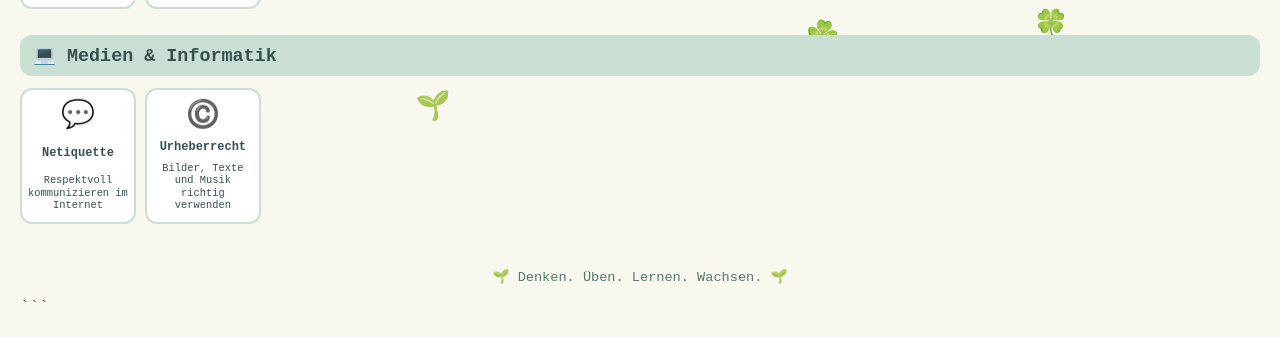
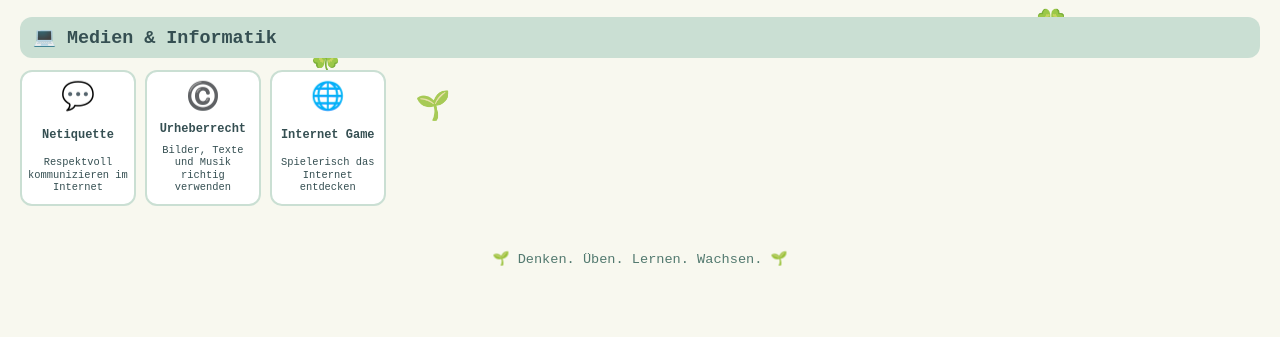
Before and after one commit to robinpezzoli/Lernplattform, a plain HTML site: page index.html in a window 1280 px wide. Shown: the part 618-955 px from the top of the page. After the commit the page ends 919 px from the top, so only its background shows below. Drawn offline with Linux system fonts and the light colour scheme.

Commit message:
Enhance index.html with new educational sections
Added new sections for Math, RZG, and Media & IT with corresponding comments and links.

````diff
--- a/index.html
+++ b/index.html
@@ -1,4 +1,4 @@
-```html
+
 <!DOCTYPE html>
 <html lang="de">
 <head>
@@ -383,6 +383,7 @@
 
     <main>
 
+        <!-- MATHE -->
         <section class="bereich">
             <h2>➗ Mathe</h2>
 
@@ -415,6 +416,7 @@
             </div>
         </section>
 
+        <!-- RZG -->
         <section class="bereich">
             <h2>🌍 RZG</h2>
 
@@ -435,6 +437,7 @@
             </div>
         </section>
 
+        <!-- MEDIEN & INFORMATIK -->
         <section class="bereich">
             <h2>💻 Medien &amp; Informatik</h2>
 
@@ -450,6 +453,13 @@
                     <div class="app-icon">©️</div>
                     <h3>Urheberrecht</h3>
                     <span>Bilder, Texte und Musik richtig verwenden</span>
+                </a>
+
+                <!-- NEU: INTERNET GAME -->
+                <a class="app-card" href="internet_game.html">
+                    <div class="app-icon">🌐</div>
+                    <h3>Internet Game</h3>
+                    <span>Spielerisch das Internet entdecken</span>
                 </a>
 
             </div>
@@ -573,7 +583,6 @@
                 return null;
             }
 
-            // Meistens die nächstgelegene Pflanze wählen
             verfuegbare.sort((a, b) => {
                 const da = Math.hypot(a.x - ziege.x, a.y - ziege.y);
                 const db = Math.hypot(b.x - ziege.x, b.y - ziege.y);
@@ -613,11 +622,9 @@
             ziege.element.classList.remove("geht");
             ziege.element.classList.add("frisst");
 
-            // Pflanze verschwindet
             pflanze.verfuegbar = false;
             pflanze.element.classList.add("verschwindet");
 
-            // Kleine Fressblase
             const blase = document.createElement("div");
             blase.className = "fress-text";
             blase.textContent = "😋";
@@ -642,7 +649,6 @@
                 pflanzeErstellen();
             }, wartezeit);
 
-            // Nach dem Fressen weiterlaufen
             setTimeout(() => {
                 ziege.element.classList.remove("frisst");
                 ziege.element.classList.add("geht");
@@ -670,8 +676,8 @@
                 setTimeout(() => {
                     frisstZiege(ziege, pflanze);
                 }, dauer + 300);
+
             } else {
-                // Wenn gerade nichts wächst, gemütlich weiterlaufen
                 const pos = neuePosition();
                 const dauer = bewegeZiege(ziege, pos.x, pos.y);
 
@@ -745,4 +751,3 @@
 
 </body>
 </html>
-```
````
